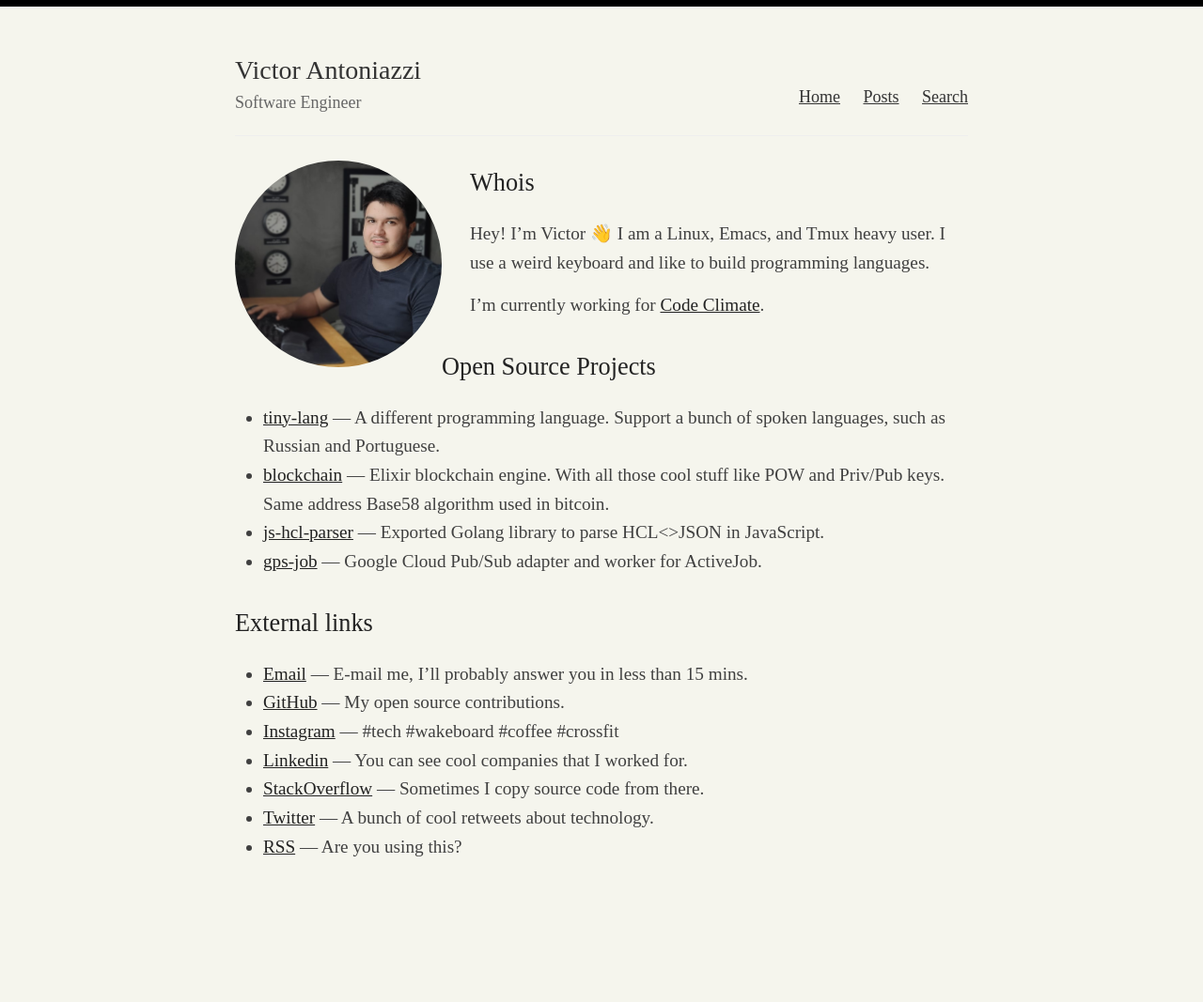
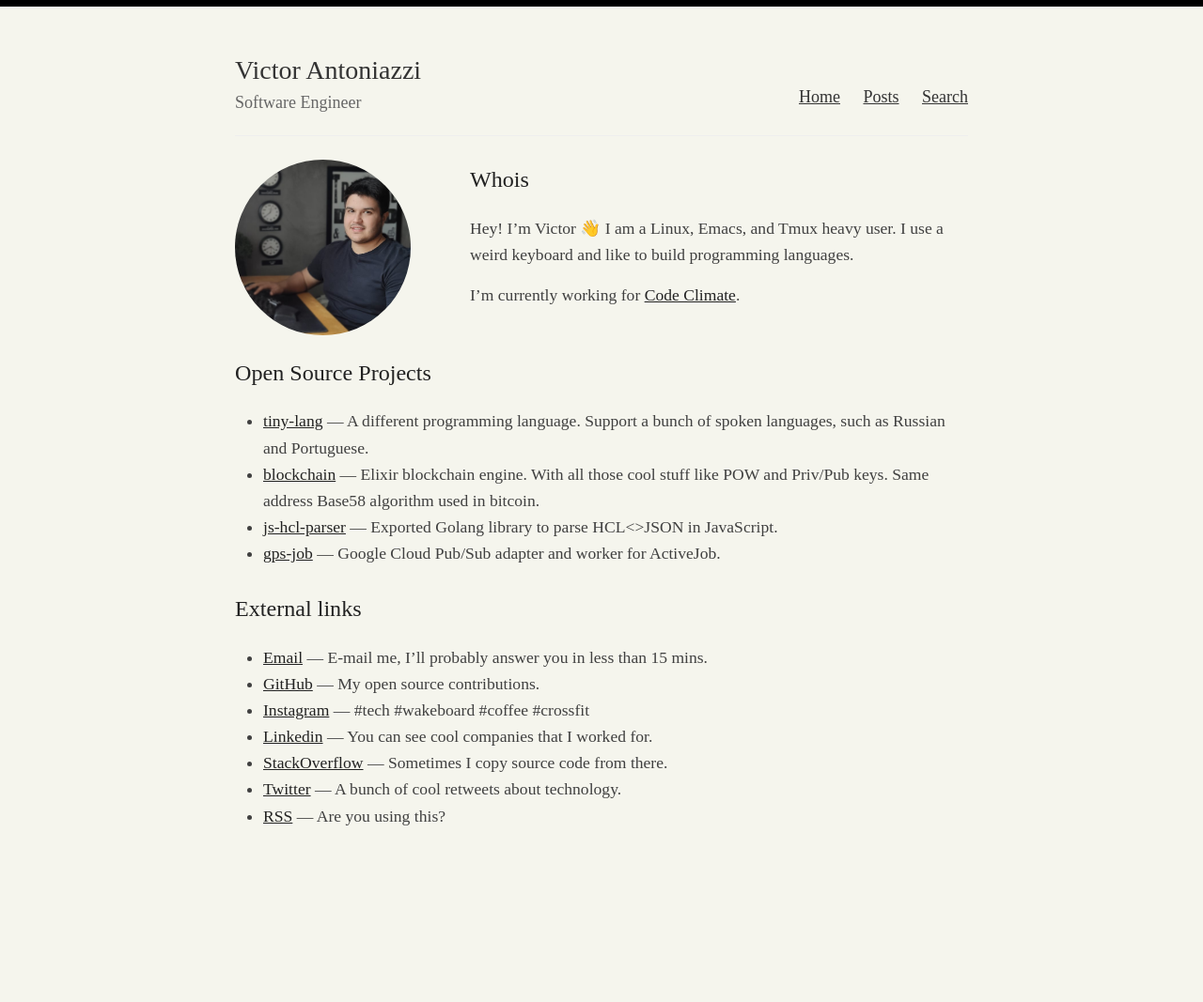
Before and after one commit to vgsantoniazzi/vgsantoniazzi.github.io, a Jekyll site: the page built from index.html, in a window 1280 px wide. Shown: the whole page at 94% size. Built offline with Jekyll 4.4.1, drawn with Linux system fonts in a browser that asks for light colours; some web fonts are replaced; after the commit the page ends 1032 px from its top, so only the background shows below that.

Commit message:
Improve font size

```diff
--- a/assets/style.scss
+++ b/assets/style.scss
@@ -25,7 +25,7 @@ body {
   font-family: "Scope One";
   color: #404040;
   line-height: 1.6;
-  font-size: 120%;
+  font-size: 110%;
   height: 100%;
   overflow-y: scroll;
 }
@@ -120,6 +120,10 @@ table tr td :last-child {
     font-size: 3.333em;
     line-height: 0.75em;
 }*/
+
+.open-source-projects {
+  margin-top: 3rem
+}
 
 #search-input {
   width: 80%;
@@ -248,6 +252,7 @@ p > img {
 
 .picture {
   img {
+    max-width: 85%;
     border-radius: 50%;
   }
 }
--- a/index.html
+++ b/index.html
@@ -13,7 +13,7 @@ layout: default
   <p>I’m currently working for <a href="http://codeclimate.com">Code Climate</a>.</p>
 </div>
 
-<h2 id="open-source-projects">Open Source Projects</h2>
+<h2 class="open-source-projects">Open Source Projects</h2>
 
 <ul>
   <li><a href="https://github.com/vgsantoniazzi/tiny-lang">tiny-lang</a> — A different programming language. Support a bunch of spoken languages, such as Russian and Portuguese.</li>
```
